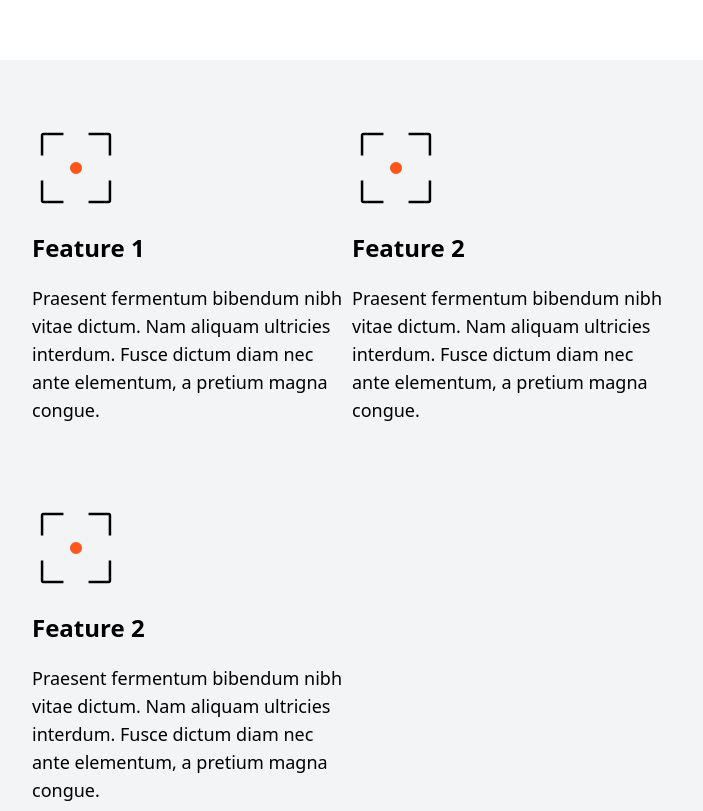
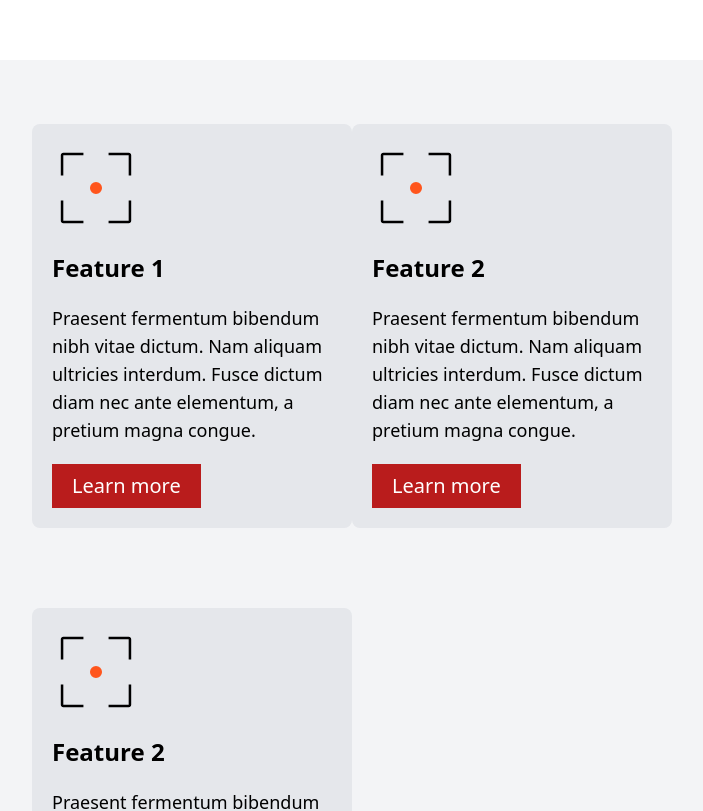
Before and after one commit to JorgeKerilima19/FIrstFullStackProject, a React (Vite) app: page / in a window 1280 px wide. Shown: the part 1040-1851 px from the top of the page, without its empty margins (48-751 px from the left). Built offline with nearby package versions, Linux system fonts and the light colour scheme.

Commit message:
services card hover

```diff
--- a/src/components/Card.tsx
+++ b/src/components/Card.tsx
@@ -1,11 +1,18 @@
+import { Link } from "react-router-dom";
+
 import { ChildProps } from "./Interfaces";
 
 export const Card = ({ feature }: ChildProps) => {
   return (
-    <article className="w-full sm:w-80">
+    <article className="w-full sm:w-80 bg-gray-200 relative flex flex-col items-start gap-5 p-5 rounded-lg">
       <img src={feature.img} alt="" />
-      <header className="text-2xl font-semibold py-5">{feature.title}</header>
+      <header className="text-2xl font-semibold">{feature.title}</header>
       <span className="text-lg font-normal">{feature.description}</span>
+      <button className="py-2 px-5 text-xl bg-red-700 hover:bg-black transition duration-300">
+        <Link className="text-white" to={""}>
+          Learn more
+        </Link>
+      </button>
     </article>
   );
 };
```
